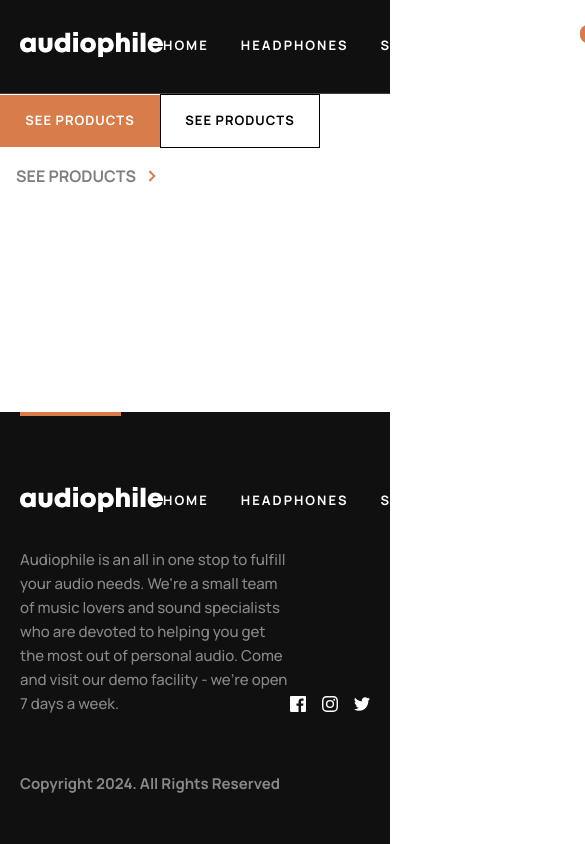
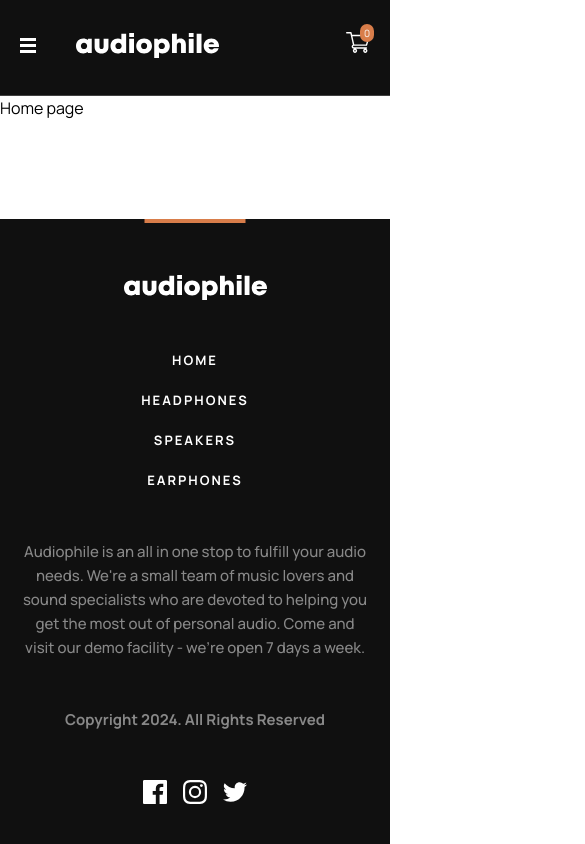
Before and after one commit to mirzobox/audiophile-selfmade, a React (Vite) app: page / in a window 390 px wide. Shown: the whole page, 585 px wide, since content can reach past the window. Built offline with nearby package versions, Linux system fonts and the light colour scheme.

Commit message:
Responsive header and footer, deploy logo as component (header, footer)

```diff
--- /dev/null
+++ b/src/components/Burger.jsx
@@ -0,0 +1,16 @@
+import BurgerMenuIcon from "../assets/shared/tablet/icon-hamburger.svg";
+function Burger() {
+  return (
+    <button className="mr-10 shrink-0 transition hover:opacity-80 active:scale-90 md:hidden">
+      <img
+        className="h-4 w-4 object-contain"
+        src={BurgerMenuIcon}
+        width="16"
+        height="16"
+        alt="Menu icon"
+      />
+    </button>
+  );
+}
+
+export default Burger;
--- a/src/components/Cart.jsx
+++ b/src/components/Cart.jsx
@@ -1,7 +1,7 @@
 import Basket from "../assets/shared/desktop/icon-cart.svg";
 function Cart() {
   return (
-    <div className="relative">
+    <div className="relative ml-auto">
       <span className="pointer-events-none absolute -right-1 top-0 inline-block -translate-y-2 rounded-full bg-orange p-1 text-[10px] leading-none  text-white-100">
         0
       </span>
--- a/src/components/Footer.jsx
+++ b/src/components/Footer.jsx
@@ -1,30 +1,31 @@
-import Logo from "./Logo";
-import Navbar from "./Navbar";
+import FooterLogo from "./FooterLogo";
+import FooterNavbar from "./FooterNavbar";
+import OrangeLine from "./OrangeLine";
 import Socials from "./Socials";
 
 function Footer() {
   const currentYear = new Date().getFullYear();
   return (
     <footer className="text-white-50 bg-black text-[15px] leading-6">
-      <div className="base-container relative pb-12 pt-[75px]">
-        <span className="absolute top-0 h-1 w-[101px] bg-orange"></span>
-        <div className="flex items-center justify-between pb-9">
-          <Logo />
-          <Navbar />
+      <div className="base-container relative pb-10 pt-14 sm:pb-11 sm:pt-16 lg:pb-12 lg:pt-20">
+        <OrangeLine />
+        <div className="mb-12 flex flex-col items-center sm:items-start lg:mb-9 lg:flex-row lg:justify-between">
+          <FooterLogo />
+          <FooterNavbar />
         </div>
-        <div className="flex items-end justify-between pb-14">
-          <div className="w-full max-w-[540px]">
-            <p className="font-medium">
-              Audiophile is an all in one stop to fulfill your audio needs.
-              We're a small team of music lovers and sound specialists who are
-              devoted to helping you get the most out of personal audio. Come
-              and visit our demo facility - we’re open 7 days a week.
-            </p>
+        <div className="mx-auto mb-12 w-full  sm:mx-0 sm:mb-20 lg:mb-14 lg:max-w-[540px]">
+          <p className="text-center font-medium sm:text-left">
+            Audiophile is an all in one stop to fulfill your audio needs. We're
+            a small team of music lovers and sound specialists who are devoted
+            to helping you get the most out of personal audio. Come and visit
+            our demo facility - we’re open 7 days a week.
+          </p>
+        </div>
+        <div className="flex flex-col items-center justify-between sm:flex-row">
+          <div className="mb-12 font-bold sm:mb-0">
+            Copyright {currentYear}. All Rights Reserved
           </div>
           <Socials />
-        </div>
-        <div className="font-bold">
-          Copyright {currentYear}. All Rights Reserved
         </div>
       </div>
     </footer>
--- /dev/null
+++ b/src/components/FooterLogo.jsx
@@ -0,0 +1,12 @@
+import { NavLink } from "react-router-dom";
+import Logo from "./Logo";
+
+function FooterLogo() {
+  return (
+    <NavLink className="mb-12 flex shrink-0 sm:mb-8 lg:mb-0" to="/">
+      <Logo />
+    </NavLink>
+  );
+}
+
+export default FooterLogo;
--- /dev/null
+++ b/src/components/FooterNavbar.jsx
@@ -0,0 +1,24 @@
+import { NavLink } from "react-router-dom";
+import links from "../constants/links";
+
+function FooterNavbar() {
+  const footerLinks = links;
+  return (
+    <ul className="flex flex-col items-center gap-4 sm:flex-row">
+      {footerLinks.map(({ path, text }) => {
+        return (
+          <li key={path}>
+            <NavLink
+              className="text-[13px] font-bold uppercase leading-6 tracking-[2px] text-white-100 transition-colors hover:text-orange"
+              to={path}
+            >
+              {text}
+            </NavLink>
+          </li>
+        );
+      })}
+    </ul>
+  );
+}
+
+export default FooterNavbar;
--- a/src/components/Header.jsx
+++ b/src/components/Header.jsx
@@ -1,12 +1,14 @@
 import Navbar from "./Navbar";
 import Cart from "./Cart";
-import Logo from "./Logo";
+import Burger from "./Burger";
+import HeaderLogo from "./HeaderLogo";
 
 function Header() {
   return (
     <header className="border-b border-b-white-20 bg-black pb-9 pt-8">
       <div className="base-container flex items-center justify-between">
-        <Logo />
+        <Burger />
+        <HeaderLogo />
         <Navbar />
         <Cart />
       </div>
--- /dev/null
+++ b/src/components/HeaderLogo.jsx
@@ -0,0 +1,12 @@
+import { NavLink } from "react-router-dom";
+import Logo from "./Logo";
+
+function HeaderLogo() {
+  return (
+    <NavLink className="mr-auto flex shrink-0 sm:mr-0" to="/">
+      <Logo />
+    </NavLink>
+  );
+}
+
+export default HeaderLogo;
--- a/src/components/Logo.jsx
+++ b/src/components/Logo.jsx
@@ -1,9 +1,7 @@
-import { NavLink } from "react-router-dom";
 import LogoImg from "../assets/shared/desktop/logo.svg";
 
 function Logo() {
   return (
-    <NavLink className="flex shrink-0" to="/">
     <img
       className="h-[25px] w-[143px] object-contain"
       src={LogoImg}
@@ -11,7 +9,6 @@ function Logo() {
       height="25"
       alt="Audiophile logo"
     />
-    </NavLink>
   );
 }
 
--- a/src/components/Navbar.jsx
+++ b/src/components/Navbar.jsx
@@ -1,6 +1,6 @@
 import { NavLink } from "react-router-dom";
 
-function Navbar() {
+function HeaderNavbar({ type }) {
   const links = [
     {
       path: "/",
@@ -21,13 +21,13 @@ function Navbar() {
   ];
 
   return (
-    <nav>
+    <nav className="ml-auto hidden md:block">
       <ul className="flex items-center gap-8">
         {links.map(({ path, text }) => {
           return (
             <li key={path}>
               <NavLink
-                className="text-white-100 text-[13px] font-bold uppercase leading-6 tracking-[2px]"
+                className="text-[13px] font-bold uppercase leading-6 tracking-[2px] text-white-100 transition-colors hover:text-orange"
                 to={path}
               >
                 {text}
@@ -40,4 +40,4 @@ function Navbar() {
   );
 }
 
-export default Navbar;
+export default HeaderNavbar;
--- /dev/null
+++ b/src/components/OrangeLine.jsx
@@ -0,0 +1,7 @@
+function OrangeLine() {
+  return (
+    <span className="absolute left-2/4 top-0 h-1 w-[101px] -translate-x-2/4 bg-orange sm:left-5 sm:translate-x-0"></span>
+  );
+}
+
+export default OrangeLine;
--- /dev/null
+++ b/src/constants/links.js
@@ -0,0 +1,20 @@
+const links = [
+  {
+    path: "/",
+    text: "Home",
+  },
+  {
+    path: "/headphones",
+    text: "Headphones",
+  },
+  {
+    path: "/speakers",
+    text: "Speakers",
+  },
+  {
+    path: "/earphones",
+    text: "Earphones",
+  },
+];
+
+export default links;
--- a/src/pages/Home.jsx
+++ b/src/pages/Home.jsx
@@ -1,17 +1,5 @@
 function Home() {
-  return (
-    <div>
-      <a className="orange-button" href="">
-        see products
-      </a>
-      <a className="accent-button" href="">
-        see products
-      </a>
-      <a className="link-button" href="">
-        see products
-      </a>
-    </div>
-  );
+  return <div>Home page</div>;
 }
 
 export default Home;
```
Lines whose indentation alone changed are shown as unchanged.
